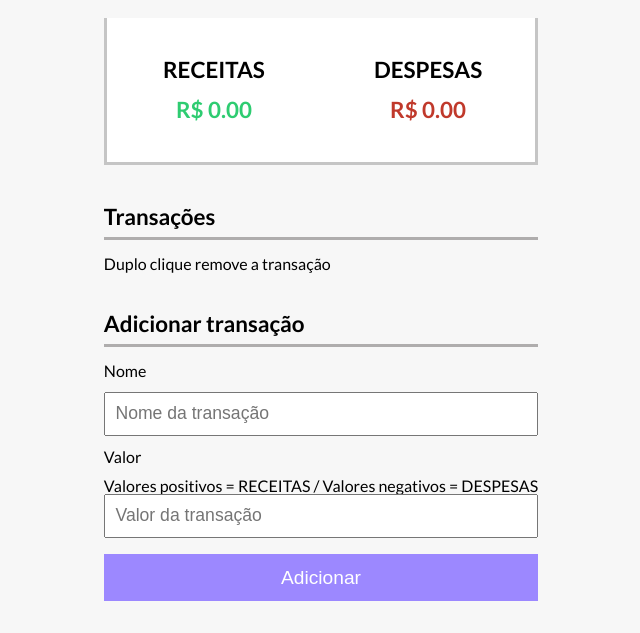
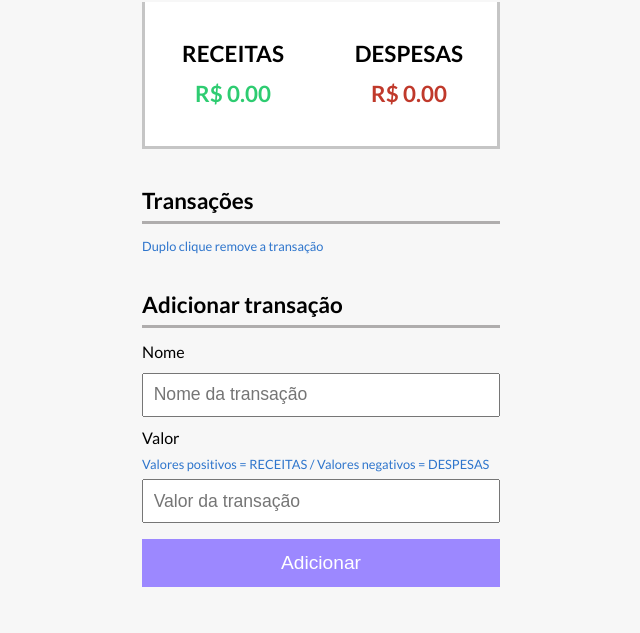
Before and after one commit to RobertoPacheco122/Controle-despesas, a website built with webpack: page index.html in a window 1280 px wide. Shown: the part 198-831 px from the top of the page, without its empty margins (319-959 px from the left). Built offline with nearby package versions, Linux system fonts and the light colour scheme.

Commit message:
Criando classe de atenção para os textos de utilização

```diff
--- a/assets/css/style.css
+++ b/assets/css/style.css
@@ -25,7 +25,7 @@
 }
 
 .header--container {
-  margin: 2rem 0 3rem 0;
+  margin: 2rem 0;
 }
 
 .header__title {
@@ -134,3 +134,9 @@
 .main__button--submit {
   width: 100%;
 }
+
+.main__text--attention {
+  font-size: 0.8rem;
+  margin-bottom: 0.5rem;
+  color: var(--balance-color);
+}
```
